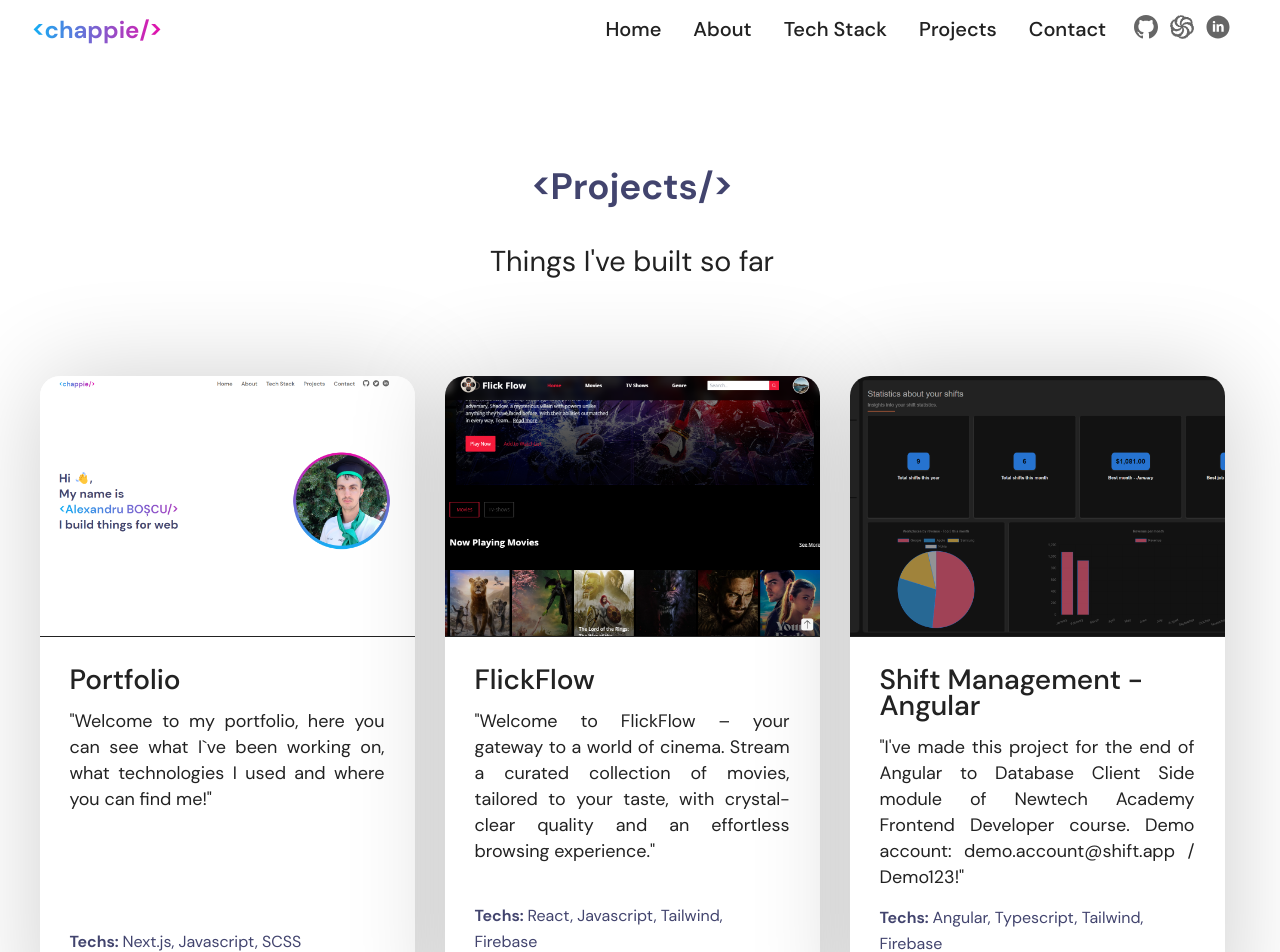
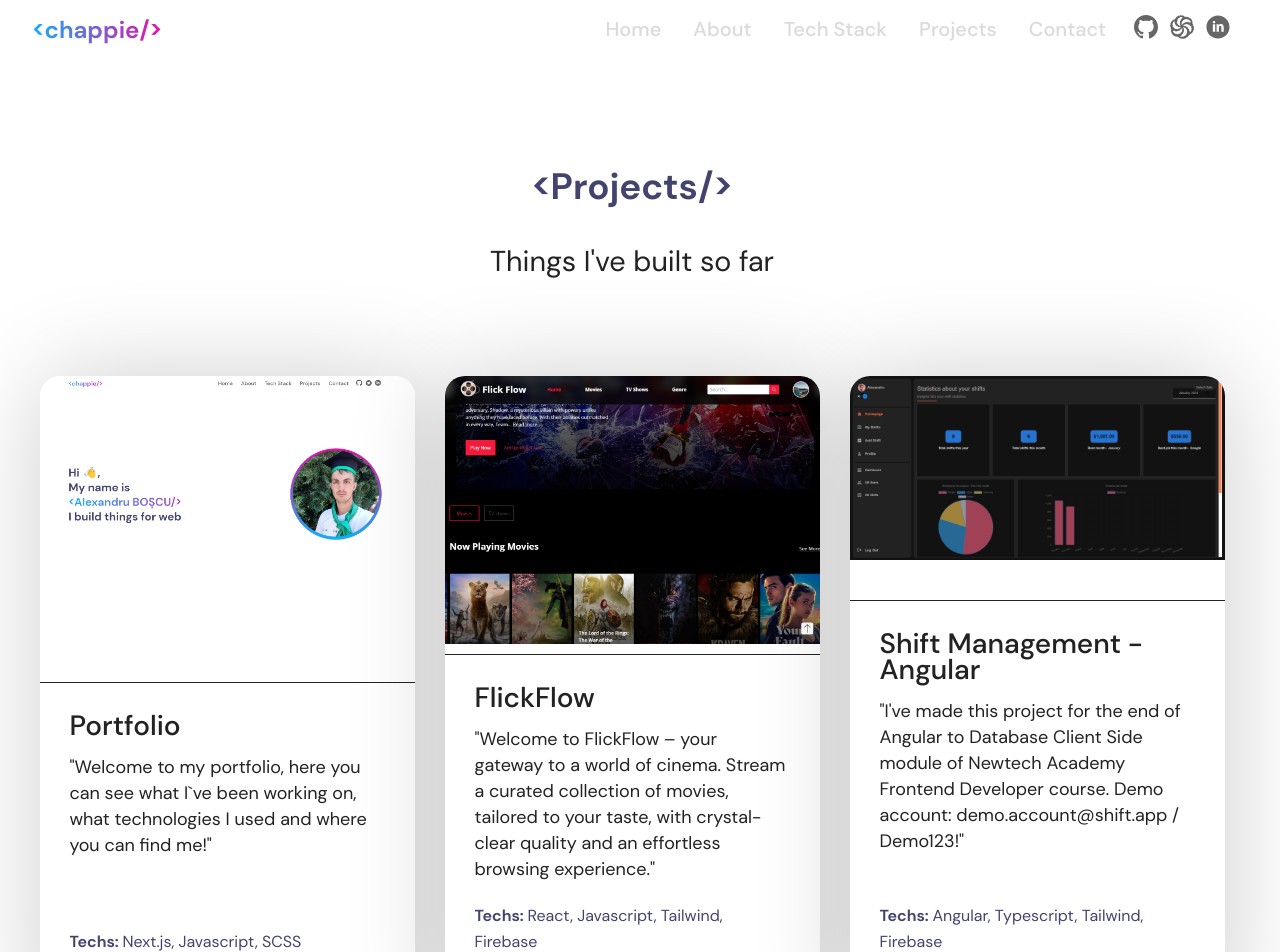
Before and after one commit to mrchappie/portfolio_v3, a Next.js app: page /projects in a window 1280 px wide. Shown: the top 952 px of the page. Built offline with nearby package versions, Linux system fonts and the light colour scheme.

Commit message:
refactor for better accessibility

```diff
--- a/components/navigationBar/navigationBar.js
+++ b/components/navigationBar/navigationBar.js
@@ -4,14 +4,14 @@ import styles from './navigationBar.module.scss';
 
 import Link from 'next/link';
 import { useState, useEffect } from 'react';
+import { motion } from 'framer-motion';
 
 const navigationBar = () => {
   const [body, setBody] = useState(null);
+  const [isMenuOpen, setMenuOpen] = useState(false);
   useEffect(() => {
     setBody(document.querySelector('body'));
   }, []);
-
-  const [isMenuOpen, setMenuOpen] = useState(false);
 
   const handleMenuOpen = () => {
     setMenuOpen(!isMenuOpen);
@@ -25,6 +25,16 @@ const navigationBar = () => {
 
   return (
     <header className={styles.header}>
+      {isMenuOpen && (
+        <motion.div
+          initial={{ opacity: 0 }}
+          animate={{ opacity: 1 }}
+          exit={{ opacity: 0 }}
+          transition={{ ease: 'linear', duration: 0.25, delay: 0.1 }}
+          className={styles.overlay}
+          onClick={handleMenuClose}
+        ></motion.div>
+      )}
       <div className={styles.menu} onClick={handleMenuOpen}>
         <img src="/assets/icons/menu__icon.svg" alt="menu button" />
       </div>
--- a/components/navigationBar/navigationBar.module.scss
+++ b/components/navigationBar/navigationBar.module.scss
@@ -44,7 +44,7 @@
         list-style: none;
         font-size: $font-size-20;
         font-weight: $font-weight-500;
-        color: var(--text);
+        color: #dbdbdb;
       }
     }
 
@@ -52,6 +52,16 @@
       flex: 0 0 10%;
       @include align($justify: flex-start);
     }
+  }
+
+  .overlay {
+    position: fixed;
+    top: 0;
+    left: 0;
+    width: 100%;
+    height: 100%;
+    background-color: rgba(0, 0, 0, 0.5);
+    z-index: 99;
   }
 }
 
@@ -90,7 +100,7 @@
         justify-content: space-evenly;
 
         li {
-          color: var(--text);
+          color: #dbdbdb;
 
           &:hover {
             color: #fff;
--- a/components/projectCard/projectCard.module.scss
+++ b/components/projectCard/projectCard.module.scss
@@ -3,7 +3,7 @@
 .project__card {
   @extend %flex-column;
   width: 375px;
-  height: 650px;
+  min-height: 650px;
 
   background-color: var(--background-color-second);
   border-radius: 20px;
@@ -14,7 +14,7 @@
   .image {
     width: 100%;
     flex: 1 0 auto;
-    max-height: 40%;
+    height: 40%;
 
     img {
       width: 100%;
@@ -25,7 +25,7 @@
 
   .project__content {
     flex: 1 0 auto;
-    max-height: 60%;
+    height: 60%;
     @extend %flex-column;
     justify-content: initial;
     align-items: initial;
@@ -53,7 +53,7 @@
       font-weight: $font-weight-400;
       color: var(--text);
       line-height: 26px;
-      text-align: justify;
+      // text-align: justify;
     }
 
     .project__tech__stack {
@@ -91,8 +91,8 @@
 @media (max-width: 768px) {
   .project__card {
     width: 275px;
-    min-height: 470px;
-    max-height: 500px;
+    // min-height: 470px;
+    // max-height: 500px;
 
     .project__content {
       padding: 20px;
```
